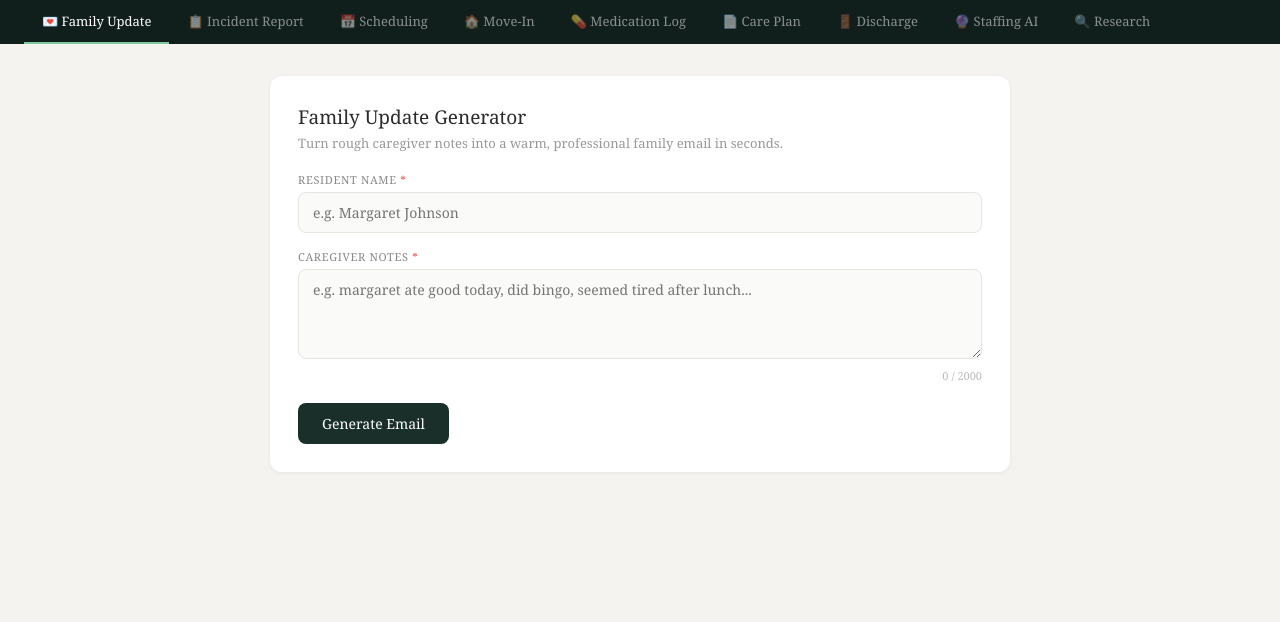
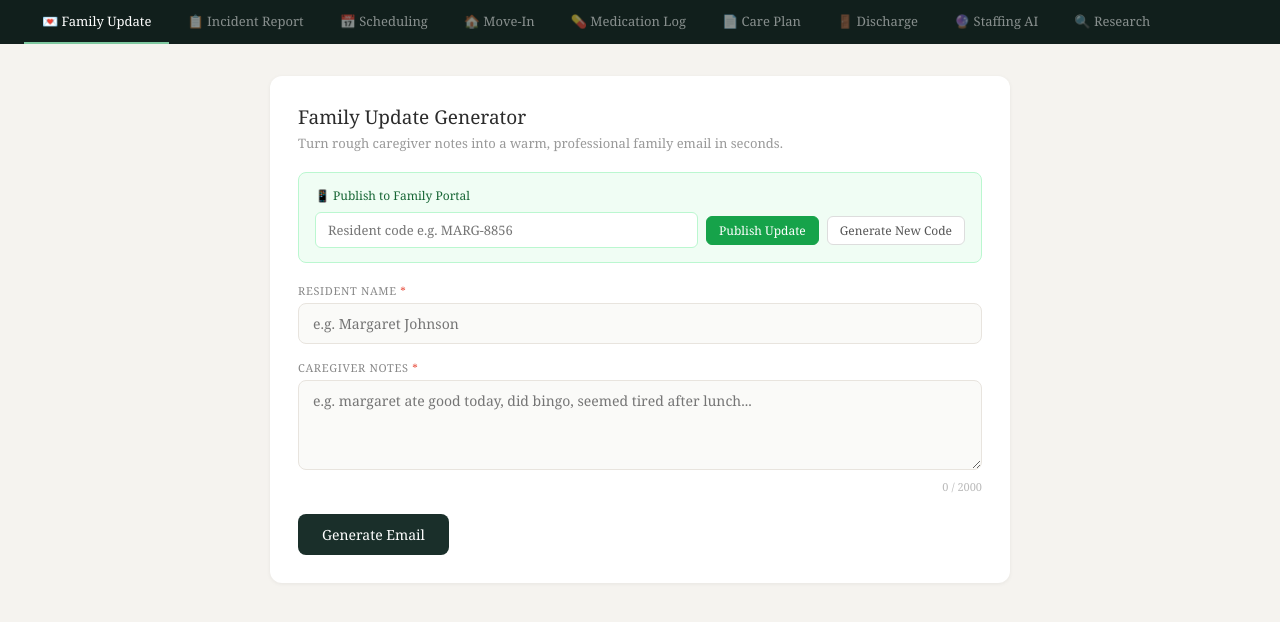
Before and after one commit to matthewdeanfrench/sales-automation, a Flask app: page /app in a window 1280 px wide. Shown: the part 78-700 px from the top of the page. Run offline with Flask 3, Linux system fonts and the light colour scheme; a user stored in the database is signed in.

Commit message:
add publish to family portal button and generate resident code

```diff
--- a/templates/index.html
+++ b/templates/index.html
@@ -129,6 +129,15 @@
                 <div class="card-header">
                     <h2>Family Update Generator</h2>
                     <p>Turn rough caregiver notes into a warm, professional family email in seconds.</p>
+                </div>
+                <div style="background:#f0fdf4;border:1px solid #bbf7d0;border-radius:8px;padding:14px 16px;margin-bottom:20px;">
+                    <div style="font-size:12px;color:#166534;font-weight:500;margin-bottom:8px;">📱 Publish to Family Portal</div>
+                    <div style="display:flex;gap:8px;align-items:center;flex-wrap:wrap;">
+                        <input type="text" id="fu-resident-code" placeholder="Resident code e.g. MARG-8856" style="flex:1;min-width:180px;padding:8px 12px;border:1px solid #bbf7d0;border-radius:6px;font-size:13px;background:white;">
+                        <button class="tool-btn" style="background:#16a34a;color:white;border-color:#16a34a;" onclick="publishToFamily()">Publish Update</button>
+                        <button class="tool-btn" onclick="generateCode()">Generate New Code</button>
+                    </div>
+                    <div id="publish-status" style="font-size:12px;margin-top:8px;display:none;"></div>
                 </div>
                 <div class="form-group">
                     <label>Resident Name <span class="required">*</span></label>
@@ -641,6 +650,75 @@
         } catch {}
     }
 
+async function publishToFamily() {
+        const code = document.getElementById('fu-resident-code').value.trim().toUpperCase();
+        const content = document.getElementById('fu-content').textContent;
+        const status = document.getElementById('publish-status');
+
+        if (!code) {
+            status.textContent = 'Please enter a resident code first.';
+            status.style.color = '#c0392b';
+            status.style.display = 'block';
+            return;
+        }
+        if (!content) {
+            status.textContent = 'Please generate an update first, then publish.';
+            status.style.color = '#c0392b';
+            status.style.display = 'block';
+            return;
+        }
+
+        try {
+            const response = await fetch('/api/publish-family-update', {
+                method: 'POST',
+                headers: { 'Content-Type': 'application/json' },
+                body: JSON.stringify({ resident_code: code, content })
+            });
+            const result = await response.json();
+            if (result.success) {
+                status.textContent = '✅ Published to family portal successfully!';
+                status.style.color = '#16a34a';
+            } else {
+                status.textContent = result.error || 'Error publishing update.';
+                status.style.color = '#c0392b';
+            }
+        } catch {
+            status.textContent = 'Connection error. Please try again.';
+            status.style.color = '#c0392b';
+        }
+        status.style.display = 'block';
+    }
+
+    async function generateCode() {
+        const resident = document.getElementById('fu-resident').value.trim();
+        const status = document.getElementById('publish-status');
+
+        if (!resident) {
+            status.textContent = 'Please enter a resident name first.';
+            status.style.color = '#c0392b';
+            status.style.display = 'block';
+            return;
+        }
+
+        try {
+            const response = await fetch('/api/generate-resident-code', {
+                method: 'POST',
+                headers: { 'Content-Type': 'application/json' },
+                body: JSON.stringify({ resident_name: resident })
+            });
+            const result = await response.json();
+            if (result.success) {
+                document.getElementById('fu-resident-code').value = result.code;
+                status.textContent = `✅ Code generated: ${result.code} — Share this with the family at move-in.`;
+                status.style.color = '#16a34a';
+            }
+        } catch {
+            status.textContent = 'Error generating code.';
+            status.style.color = '#c0392b';
+        }
+        status.style.display = 'block';
+    }
+
     function closeModal() {
         document.getElementById('doc-modal').classList.remove('visible');
         currentDocId = null;
```
